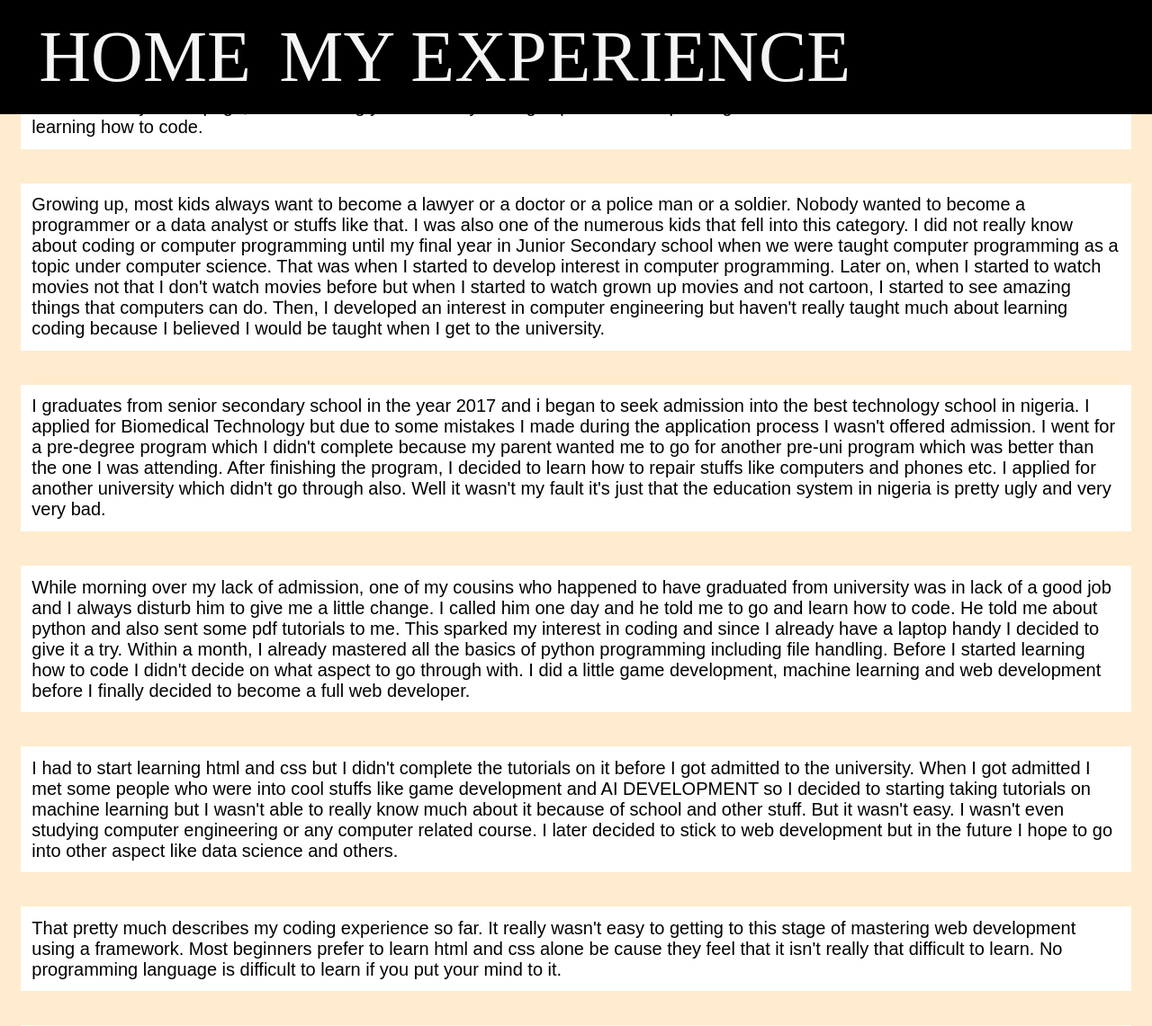
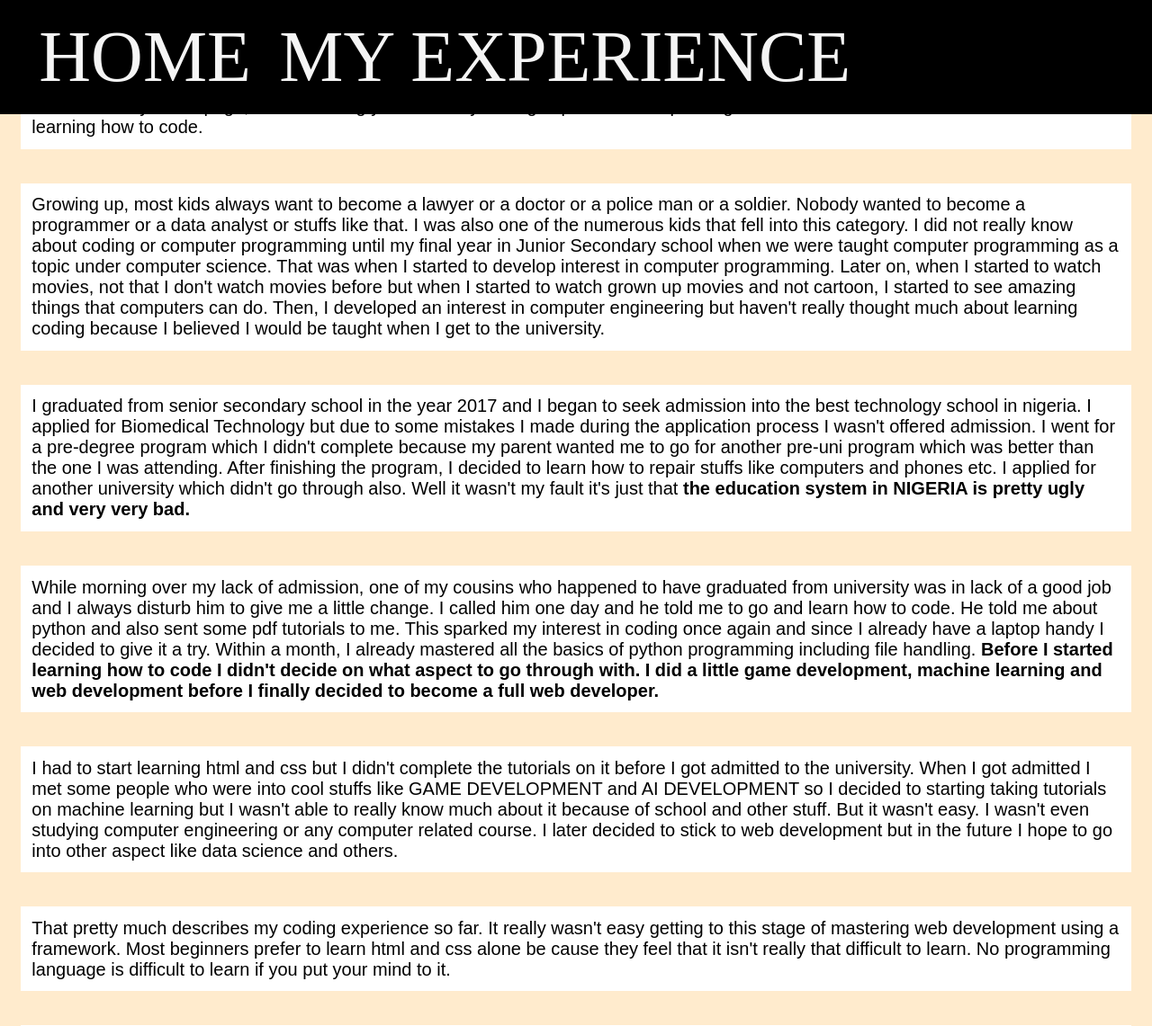
Before and after one commit to vbello-tech/WEBSITE-REPO, a Django app: page /my_experience in a window 1280 px wide. Shown: the top 1141 px of the page at 90% size. Run offline with Django 3.2, Linux system fonts and the light colour scheme.

Commit message:
modified templates

```diff
--- a/ayoapp/templates/ayoapp/myexperience.html
+++ b/ayoapp/templates/ayoapp/myexperience.html
@@ -5,7 +5,7 @@
 <article>
     <br><br>
     <p>
-        As i said in my home page, I will be telling you about my coding experience and pointing out some mistakes that i made
+        As I said in my home page, I will be telling you about my coding experience and pointing out some mistakes that I made
         while I was learning how to code.
     </p>
     <br>
@@ -13,38 +13,38 @@
         Growing up, most kids always want to become a lawyer or a doctor or a police man or a soldier. Nobody wanted to become a
         programmer or a data analyst or stuffs like that. I was also one of the numerous kids that fell into this category. I did not really
         know about coding or computer programming until my final year in Junior Secondary school when we were taught computer programming as
-        a topic under computer science. That was when I started to develop interest in computer programming. Later on, when I started to watch movies
+        a topic under computer science. That was when I started to develop interest in computer programming. Later on, when I started to watch movies,
         not that I don't watch movies before but when I started to watch grown up movies and not cartoon, I started to see amazing things that computers can do.
-        Then, I developed an interest in computer engineering but haven't really taught much about learning coding because I believed I would be taught when I get to the university.
+        Then, I developed an interest in computer engineering but haven't really thought much about learning coding because I believed I would be taught when I get to the university.
     </p>
     <br>
     <p>
-        I graduates from senior secondary school in the year 2017 and i began to seek admission into the best technology school in nigeria. I applied for Biomedical Technology but due
+        I graduated from senior secondary school in the year 2017 and I began to seek admission into the best technology school in nigeria. I applied for Biomedical Technology but due
         to some mistakes I made during the application process I wasn't offered admission. I went for a pre-degree program which I didn't complete because my parent wanted me to go for another
         pre-uni program which was better than the one I was attending. After finishing the program, I decided to learn how to repair stuffs like computers and phones etc.
-        I applied for another university which didn't go through also. Well it wasn't my fault it's just that the education system in nigeria is pretty ugly and very very bad.
+        I applied for another university which didn't go through also. Well it wasn't my fault it's just that <b>the education system in NIGERIA is pretty ugly and very very bad.</b>
     </p>
     <br>
     <p>
         While morning over my lack of admission, one of my cousins who happened to have graduated from university was in lack of a good job and I always disturb him to give me a little change.
-        I called him one day and he told me to go and learn how to code. He told me about python and also sent some pdf tutorials to me. This sparked my interest in coding and since I already have a laptop handy I decided to give it a try.
-        Within a month, I already mastered all the basics of python programming including file handling. Before I started learning how to code I didn't decide on what aspect to go through with. I did a little game development, machine learning and
-        web development before I finally decided to become a full web developer.
+        I called him one day and he told me to go and learn how to code. He told me about python and also sent some pdf tutorials to me. This sparked my interest in coding once again and since I already have a laptop handy I decided to give it a try.
+        Within a month, I already mastered all the basics of python programming including file handling. <b>Before I started learning how to code I didn't decide on what aspect to go through with. I did a little game development, machine learning and
+        web development before I finally decided to become a full web developer.</b>
     </p>
     <br>
     <p>
-        I had to start learning html and css but I didn't complete the tutorials on it before I got admitted to the university. When I got admitted I met some people who were into cool stuffs like game development and AI DEVELOPMENT so I decided to
+        I had to start learning html and css but I didn't complete the tutorials on it before I got admitted to the university. When I got admitted I met some people who were into cool stuffs like GAME DEVELOPMENT and AI DEVELOPMENT so I decided to
         starting taking tutorials on machine learning but I wasn't able to really know much about it because of school and other stuff. But it wasn't easy. I wasn't even studying computer engineering or any computer related course. I later decided to stick to web development
         but in the future I hope to go into other aspect like data science and others.
     </p>
     <br>
     <p>
-        That pretty much describes my coding experience so far. It really wasn't easy to getting to this stage of mastering web development using a framework. Most beginners prefer to learn html and css alone
+        That pretty much describes my coding experience so far. It really wasn't easy getting to this stage of mastering web development using a framework. Most beginners prefer to learn html and css alone
         be cause they feel that it isn't really that difficult to learn. No programming language is difficult to learn if you put your mind to it.
     </p>
     <br>
     <p>
-        I came across this video that really think will help beginners that are students and are just learning how to code and as promised in my home page, this is the video.
+        I came across this video that I really think will help beginners that are students and are just learning how to code and as promised in my home page, this is the video.
         <center><video src="{% static 'video/tim.mp4' %}" controls width="650" height="100%"></video></center>
     <big><big><big>There is no harm in learning how to code you just have to be dedicated and manage your time well as a student.</big></big></big>
         <center><b><big><big><h1>HAPPY CODING</h1></big></big></b></center>
--- a/ayoapp/templates/base.html
+++ b/ayoapp/templates/base.html
@@ -22,9 +22,9 @@
             {% endblock content %}
     <br><br>
     <footer>
-        <i>Designed by vbello tech</i><br>
-        <i>Contact us @ +234 903 826 4724</i><br>
-        <i>Shop E-11 Fayose Market, Beside Phenrose Filling Station</i>
+        <i>Designed by <b>vbello-tech.</b></i><br>
+        <i>Contact us @ +234 903 826 4724.</i><br>
+        <i>Shop E-11 Fayose Market, Beside Phenrose Filling Station, Ado Ekiti, Ekiti State.</i>
     </footer>
 
 </body>
```
